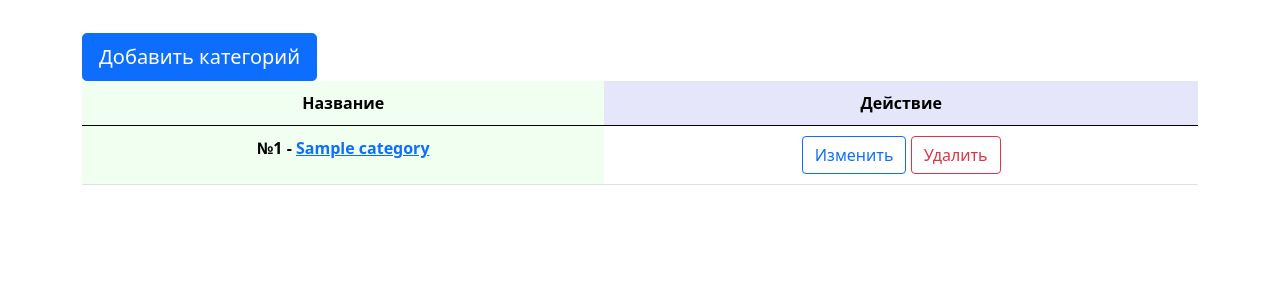
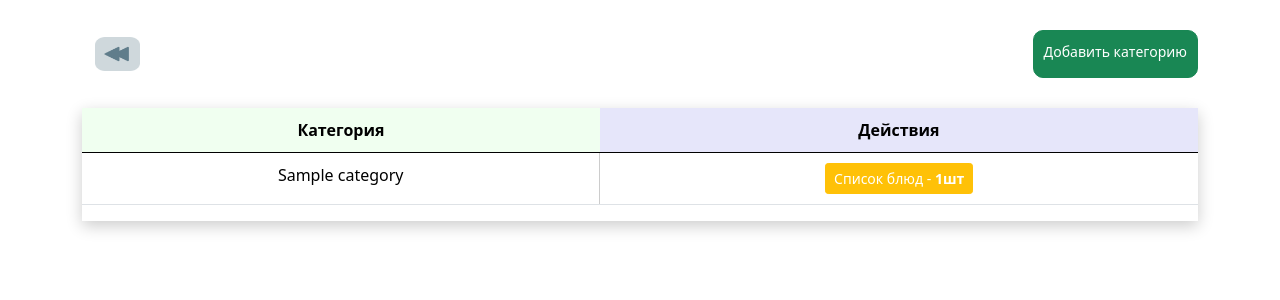
Before and after one commit to stybayev/esdp-ap-5-6-team-3, a Django app: template templates/category/list_category_view.html in a window 1280 px wide. Shown: the part 86-386 px from the top of the page. Run offline with Django 4.2, Linux system fonts and the light colour scheme; the template is opened without the code that fills it: most values are stand-ins (such as "Sample title", 1, 10 or a date in 2020); parts of the project's set-up code (start-up, migrations or seed data) failed here and were passed over; some libraries are stand-ins or nearby versions.

Commit message:
# Убрал лишние данные

```diff
--- a/static/css/style.css
+++ b/static/css/style.css
@@ -42,6 +42,10 @@
 
 .all {
   background-color: #BBC4D4 !important;
+}
+.menu {
+    color: black;
+    font-weight: bold;
 }
 .button_my {
   display: flex;
--- a/templates/aboutus/aboutus_view.html
+++ b/templates/aboutus/aboutus_view.html
@@ -3,7 +3,7 @@
 {% load static %}
 {% block content %}
     <div style="margin-top: 3%">
-        <a class="btn btn-secondary btn-lg btn_back" style="margin-right: 5%;" href="{% url 'list_product' %}"><< Назад </a>
+        <a class="btn btn-secondary btn-lg btn_back" style="margin-right: 5%;" href="#"><< Назад </a>
         <a class="btn btn-success btn-lg btn_add" href="{% url 'create_aboutus' %}">Добавить "О нас"</a>
     </div>
 
--- a/templates/category/list_category_view.html
+++ b/templates/category/list_category_view.html
@@ -1,26 +1,30 @@
 {% extends 'base.html' %}
-
 {% load static %}
 {% block content %}
-    <div>
-        <a class="btn btn-primary btn-lg" style="margin-top: 3%" href="{% url 'create_category' %}">Добавить категорий</a>
+    <div class="button_my">
+        <a class="btn" href="#"><img style="width: 45px; height: 34px" src="{% static 'images_common/backward.png' %}" alt=""></a>
+        <a class="create btn btn-success btn-sm" style="border-radius: 10px; padding: 10px" href="{% url 'create_category' %}">Добавить категорию</a>
     </div>
 
-    <div class="table-responsive-md" >
+    <div class="table-responsive-2" >
         <table class="table">
             <thead>
             <tr>
-                <th scope="col">Название</th>
-                <th scope="col">Действие</th>
+                <th >Категория</th>
+                <th >Действия</th>
             </tr>
             </thead>
             <tbody>
             <tr>
                 {% for category in categories %}
-                    <th scope="row">№{{ category.id }} - <a href="{% url 'list_category_product' category %}">{{ category.category_name }}</a></th>
-                    <td>
-                        <a href="{% url 'update_category' category.pk %}" class="btn btn-outline-primary">Изменить</a>
-                        <a href="{% url 'detail_category' category.pk %}" class="btn btn-outline-danger">Удалить</a>
+                    <td scope="row">
+                        <a style="text-decoration: none; color: black" href="{% url 'list_category_product' category %}">{{ category.category_name }}</a>
+                    </td>
+                    <td scope="row">
+                        <a href="{% url 'list_category_product' category %}">
+                            <button class="btn btn-warning btn-sm" style="color: white">Список блюд - <b>{{ category.products_count }}шт</b></button>
+                        </a>
+
                     </td>
                     </tr>
                 {% empty %}
@@ -30,13 +34,4 @@
         </table>
     </div>
 
-
-
-    <div class="d-flex justify-content-center">
-        {% if is_paginated %}
-            <div>{% include 'common/pagination.html' %}</div>
-        {% endif %}
-    </div>
-
-
 {% endblock %}
--- a/templates/common/menu.html
+++ b/templates/common/menu.html
@@ -1,7 +1,7 @@
 {% load static %}
 <nav class="navbar navbar-expand-lg all">
     <div class="container-fluid">
-        <a class="navbar-brand" href="{% url 'list_product' %}" ><img src="{% static 'images_common/food-stall.png' %}" style="width: 80px; height: 60px"></a>
+        <a class="navbar-brand" href="{% url 'list_category' %}" ><img src="{% static 'images_common/food-stall.png' %}" style="width: 80px; height: 60px"></a>
         <button class="navbar-toggler" type="button" style="border-color: gray" data-bs-toggle="collapse" data-bs-target="#navbarText" aria-controls="navbarText" aria-expanded="false" aria-label="Toggle navigation">
             <span class="navbar-toggler-icon"><img src="{% static 'images_common/menu.png' %}" style="width: 30px"></span>
         </button>
@@ -11,18 +11,18 @@
                     <a class="nav-link active" aria-current="page" href="#"></a>
                 </li>
                 <li class="nav-item" >
-                    <a class="nav-link active" aria-current="page" style="color: black; font-weight: bold" href="{% url 'list_product' %} ">Меню</a>
+                    <a class="nav-link active menu" aria-current="page" href="{% url 'list_category' %} ">Меню</a>
                 </li>
 
                 <li class="nav-item" >
-                    <a class="nav-link active" aria-current="page" style="color: black; font-weight: bold" href="{% url 'basket_all' %} ">Заказы</a>
+                    <a class="nav-link active menu" aria-current="page"  href="{% url 'basket_all' %} ">Заказы</a>
                 </li>
 
                 <li class="nav-item" >
-                    <a class="nav-link active" aria-current="page" style="color: black; font-weight: bold" href="{% url 'list_product' %} ">Столики</a>
+                    <a class="nav-link active menu" aria-current="page"  href="#">Столики</a>
                 </li>
                 <li class="nav-item" >
-                    <a class="nav-link active" aria-current="page" style="color: black; font-weight: bold" href="{% url 'aboutus_view' %} ">О нас</a>
+                    <a class="nav-link active menu" aria-current="page"  href="{% url 'aboutus_view' %} ">О нас</a>
                 </li>
             </ul>
             <span class="navbar-text">
@@ -31,9 +31,6 @@
                     <input style="border-radius: 20px" class="form-control me-2" value="{{ form.search.value|default:""}}" name="search" type="search" placeholder="Поиск" aria-label="Search">
                     <button style="border-radius: 17px" class="btn btn-outline-success" type="submit">Поиск</button>
                 </form>
-
-
-{#              {% endif %}#}
                     {% if not request.user.is_authenticated %}
                         <li class="nav-item">
                   <a class="nav-link"
--- a/templates/partial/product/list_menu.html
+++ b/templates/partial/product/list_menu.html
@@ -1,7 +1,7 @@
 {% load static %}
 {% block content %}
     <div class="button_my">
-        <a class="btn" style="margin-right: 5%" href="{% url 'list_product' %}"><img style="width: 45px; height: 34px" src="{% static 'images_common/backward.png' %}" alt=""></a>
+        <a class="btn" style="margin-right: 5%" href="#"><img style="width: 45px; height: 34px" src="{% static 'images_common/backward.png' %}" alt=""></a>
         <a class="create btn btn-success btn-sm"  href="{% url 'create_product' %}">Добавить блюдо</a>
     </div>
     <div class="table-responsive">
@@ -35,9 +35,10 @@
             </tbody>
         </table>
     </div>
+
     <div class="d-flex justify-content-center">
         {% if is_paginated %}
-            <div>{% include 'common/pagination.html' %}</div>
+            {% include 'common/pagination.html' %}
         {% endif %}
     </div>
 
--- a/templates/product/detail_product_view.html
+++ b/templates/product/detail_product_view.html
@@ -40,7 +40,7 @@
                 {% endif %}
             </div>
 
-            {% include 'common/delete_modal.html' with deleted_object=product%}
+            {% include 'common/delete_modal.html' with deleted_object=product view='delete_product' %}
         </div>
     </div>
 
```
Also changed, not shown: templates/aboutus/detail_aboutus_view.html (+1 -6 lines), templates/category/detail_category_view.html (+10 -12 lines), templates/common/delete_modal.html (+2 -6 lines), templates/product/list_product_view.html (+11 -0 lines).
